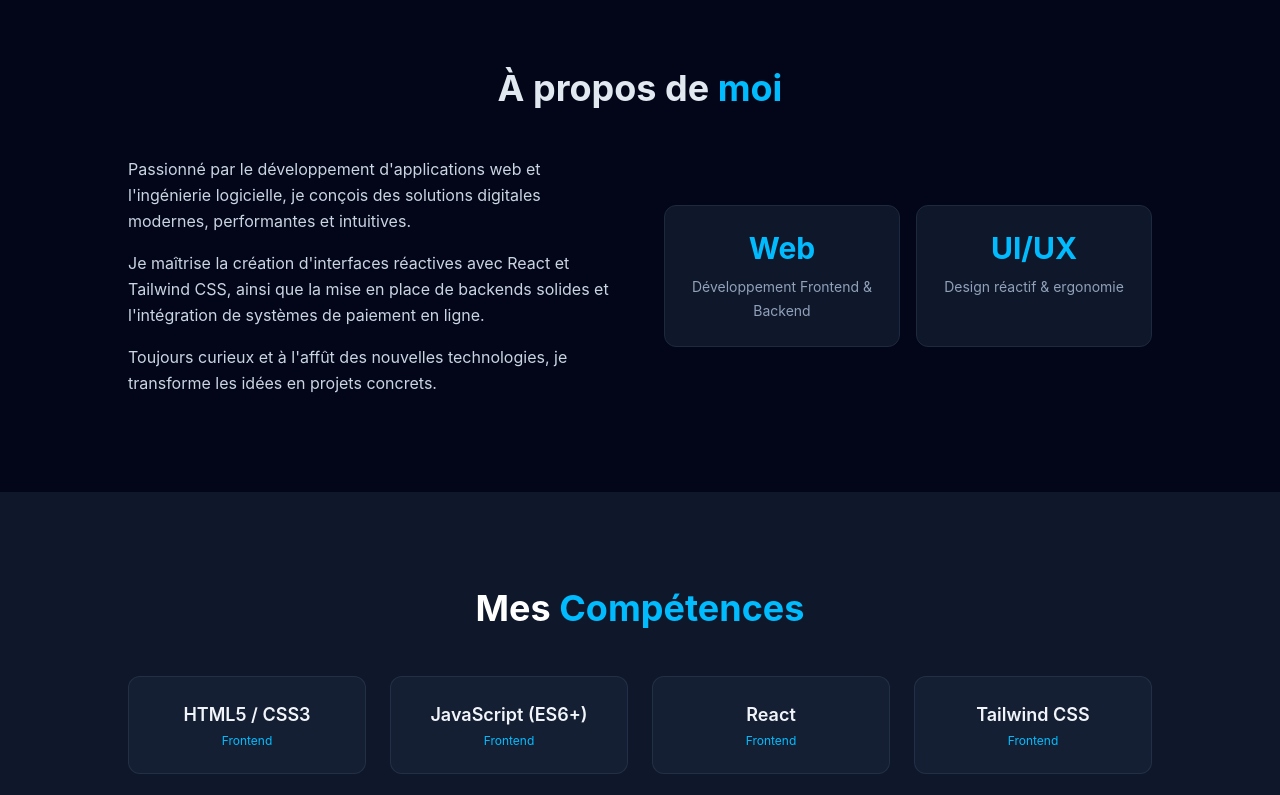
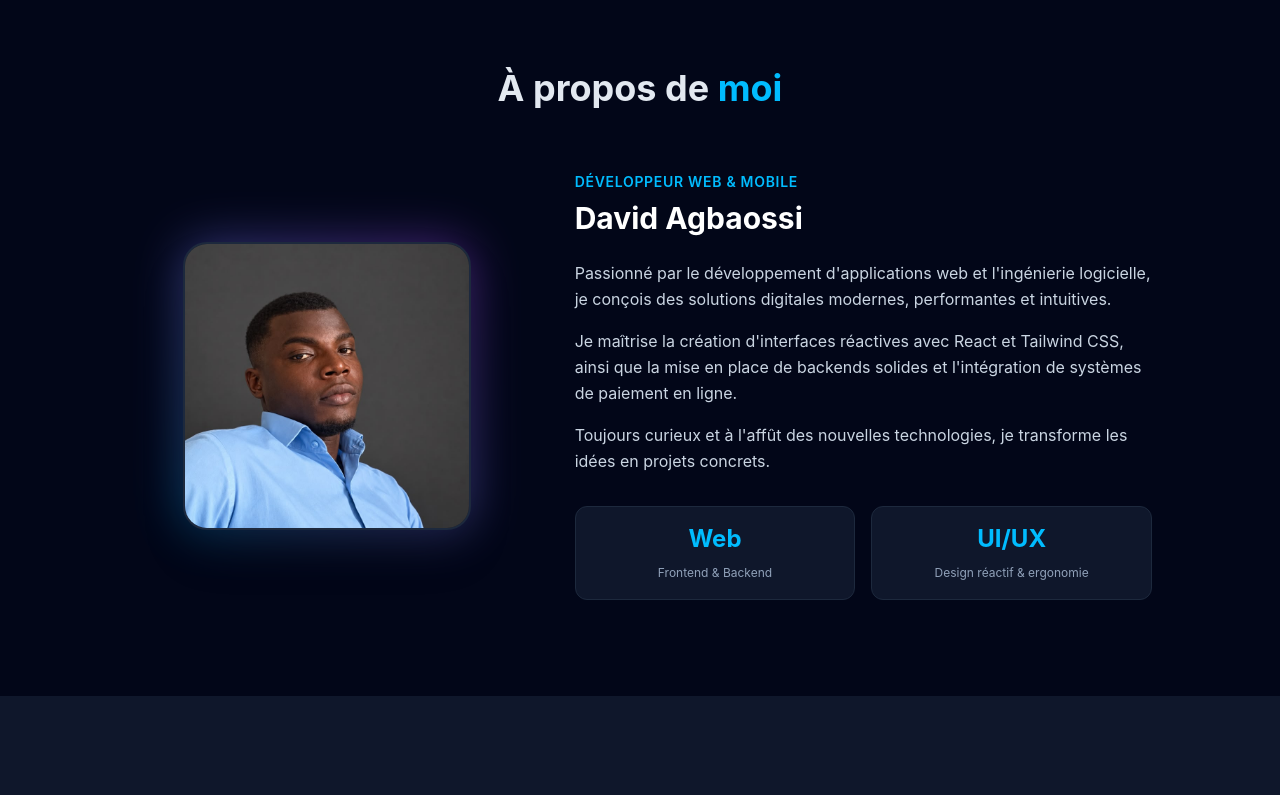
Before and after one commit to agbaosside995-oss/davidpfolio, a React (Vite) app: page / in a window 1280 px wide. Shown: the part 812-1607 px from the top of the page. Built offline with nearby package versions, Linux system fonts and the light colour scheme.

Commit message:
Mise a jour de la section About avec photo et nom

```diff
--- a/src/components/About.jsx
+++ b/src/components/About.jsx
@@ -2,11 +2,40 @@ export default function About() {
   return (
     <section id="about" className="py-24 bg-slate-950 text-slate-200 px-6">
       <div className="max-w-5xl mx-auto">
-        <h2 className="text-3xl sm:text-4xl font-bold text-center mb-12">
+        <h2 className="text-3xl sm:text-4xl font-bold text-center mb-16">
           À propos de <span className="text-sky-400">moi</span>
         </h2>
 
-        <div className="grid md:grid-cols-2 gap-12 items-center">
+        <div className="grid md:grid-cols-12 gap-12 items-center">
+
+          {/* Colonne Photo (5 colonnes) */}
+          <div className="md:col-span-5 flex justify-center">
+            <div className="relative w-64 h-64 sm:w-72 sm:h-72">
+              {/* Effet de lueur en arrière-plan */}
+              <div className="absolute inset-0 bg-gradient-to-tr from-sky-500 to-purple-500 rounded-3xl blur-xl opacity-40 animate-pulse"></div>
+
+              {/* Cadre de la photo */}
+              <div className="relative w-full h-full rounded-3xl overflow-hidden border-2 border-slate-800 shadow-2xl bg-slate-900">
+                <img
+                  src="./src/assets/logo.jpeg"
+                  alt="David Agbaossi"
+                  className="w-full h-full object-cover hover:scale-105 transition-transform duration-500"
+                />
+              </div>
+            </div>
+          </div>
+
+          {/* Colonne Texte & Nom (7 colonnes) */}
+          <div className="md:col-span-7 space-y-6">
+            <div>
+              <span className="text-sky-400 font-semibold text-sm uppercase tracking-wider block mb-2">
+                Développeur web & mobile
+              </span>
+              <h3 className="text-2xl sm:text-3xl font-bold text-white">
+                David Agbaossi
+              </h3>
+            </div>
+
             <div className="space-y-4 text-slate-300 leading-relaxed">
               <p>
                 Passionné par le développement d'applications web et l'ingénierie logicielle, je conçois des solutions digitales modernes, performantes et intuitives.
@@ -19,16 +48,19 @@ export default function About() {
               </p>
             </div>
 
-          <div className="grid grid-cols-2 gap-4">
-            <div className="bg-slate-900 p-6 rounded-xl border border-slate-800 text-center">
-              <span className="text-3xl font-bold text-sky-400 block mb-2">Web</span>
-              <span className="text-sm text-slate-400">Développement Frontend & Backend</span>
+            {/* Badges de compétences rapides */}
+            <div className="grid grid-cols-2 gap-4 pt-2">
+              <div className="bg-slate-900 p-4 rounded-xl border border-slate-800 text-center">
+                <span className="text-2xl font-bold text-sky-400 block mb-1">Web</span>
+                <span className="text-xs text-slate-400">Frontend & Backend</span>
               </div>
-            <div className="bg-slate-900 p-6 rounded-xl border border-slate-800 text-center">
-              <span className="text-3xl font-bold text-sky-400 block mb-2">UI/UX</span>
-              <span className="text-sm text-slate-400">Design réactif & ergonomie</span>
+              <div className="bg-slate-900 p-4 rounded-xl border border-slate-800 text-center">
+                <span className="text-2xl font-bold text-sky-400 block mb-1">UI/UX</span>
+                <span className="text-xs text-slate-400">Design réactif & ergonomie</span>
               </div>
             </div>
+          </div>
+
         </div>
       </div>
     </section>
```
Lines whose indentation alone changed are shown as unchanged.
